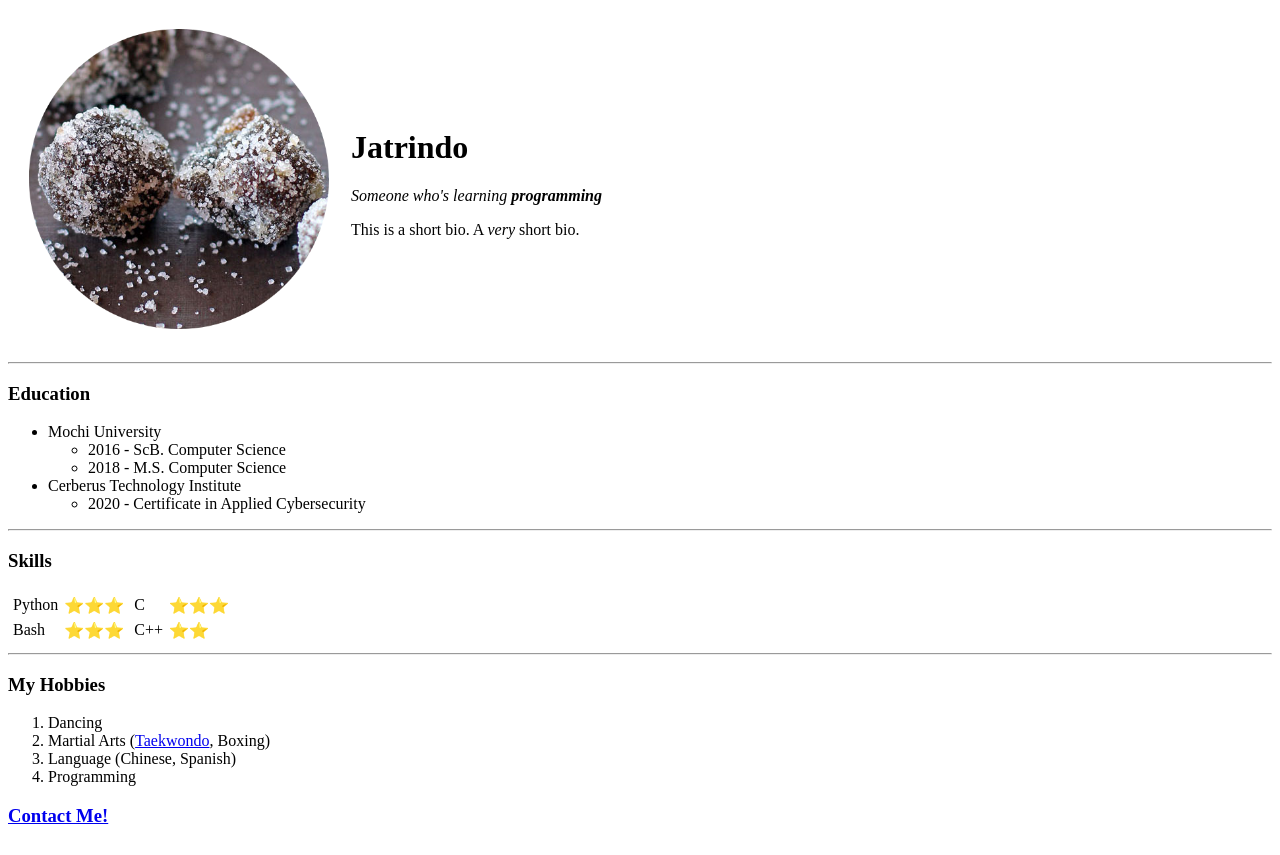
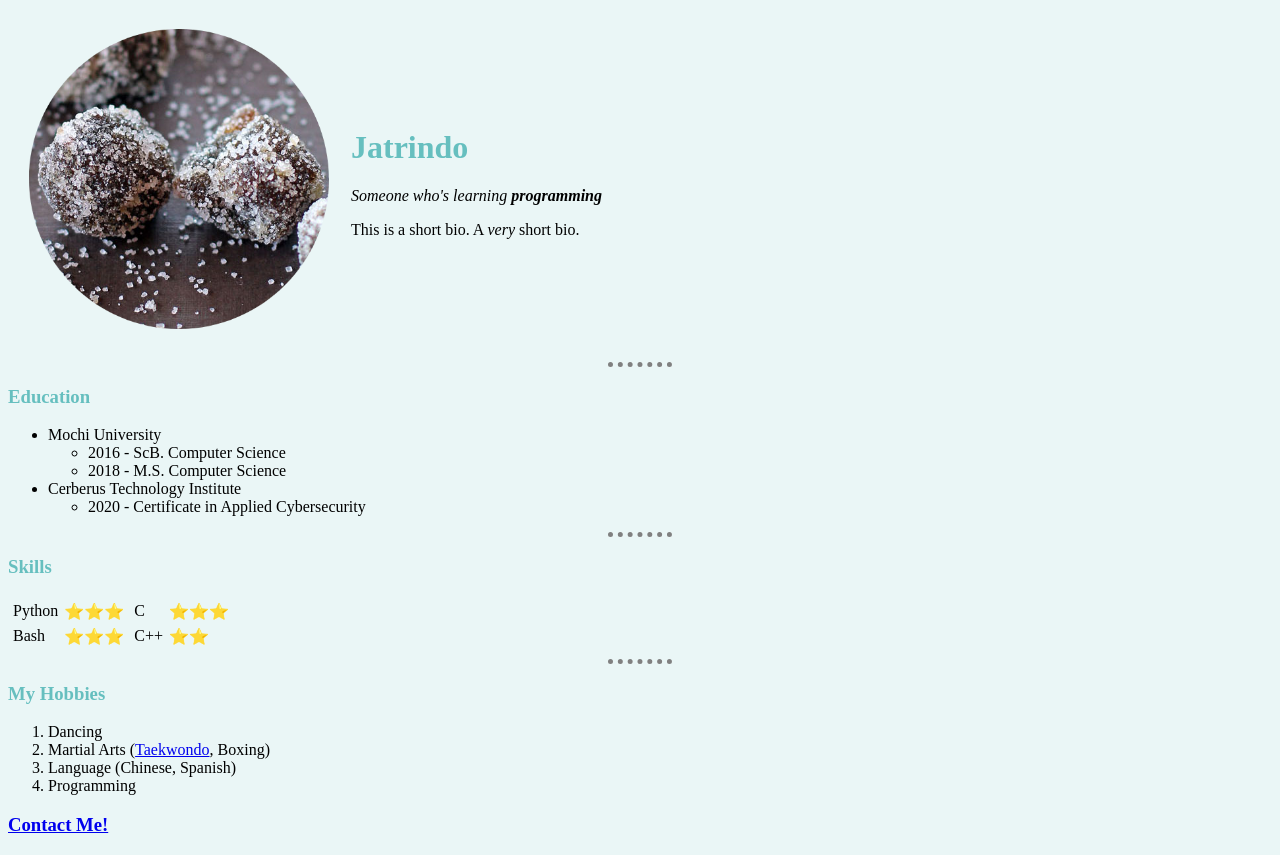
Before and after one commit to jatrindo/100-days-of-code-python, a plain HTML site: page Day_41_42_HTML_Intro/HTML_Personal_Site/index.html in a window 1280 px wide. Drawn offline with Linux system fonts and the light colour scheme.

Commit message:
Day 43: Add CSS stylings to page

```diff
--- /dev/null
+++ b/Day_41_42_HTML_Intro/HTML_Personal_Site/css/styles.css
@@ -0,0 +1,18 @@
+body {
+    background-color: #EAF6F6;
+}
+
+hr {
+    border-color: grey;
+    border-style: dotted none none none;
+    border-width: 5px;
+    width: 5%;
+}
+
+h1 {
+    color: #66BFBF;
+}
+
+h3 {
+    color: #66BFBF;
+}
--- a/Day_41_42_HTML_Intro/HTML_Personal_Site/index.html
+++ b/Day_41_42_HTML_Intro/HTML_Personal_Site/index.html
@@ -4,6 +4,8 @@
 <head>
     <meta charset="utf-8">
     <title>Jatrindo's Personal Site</title>
+    <link rel="stylesheet" href="css/styles.css">
+
 </head>
 
 <body>
```
Also changed, not shown: Day_41_42_HTML_Intro/HTML_Personal_Site/contact.html (+1 -0 lines).
